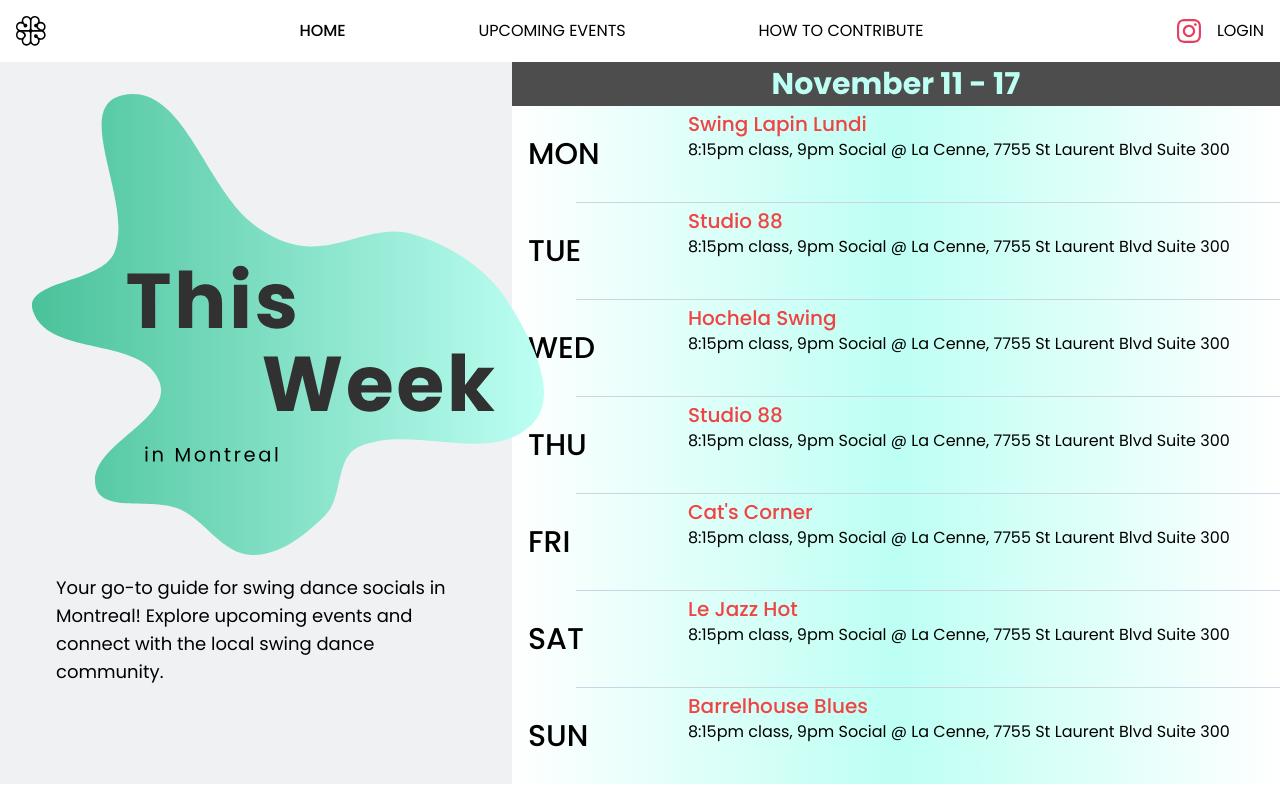
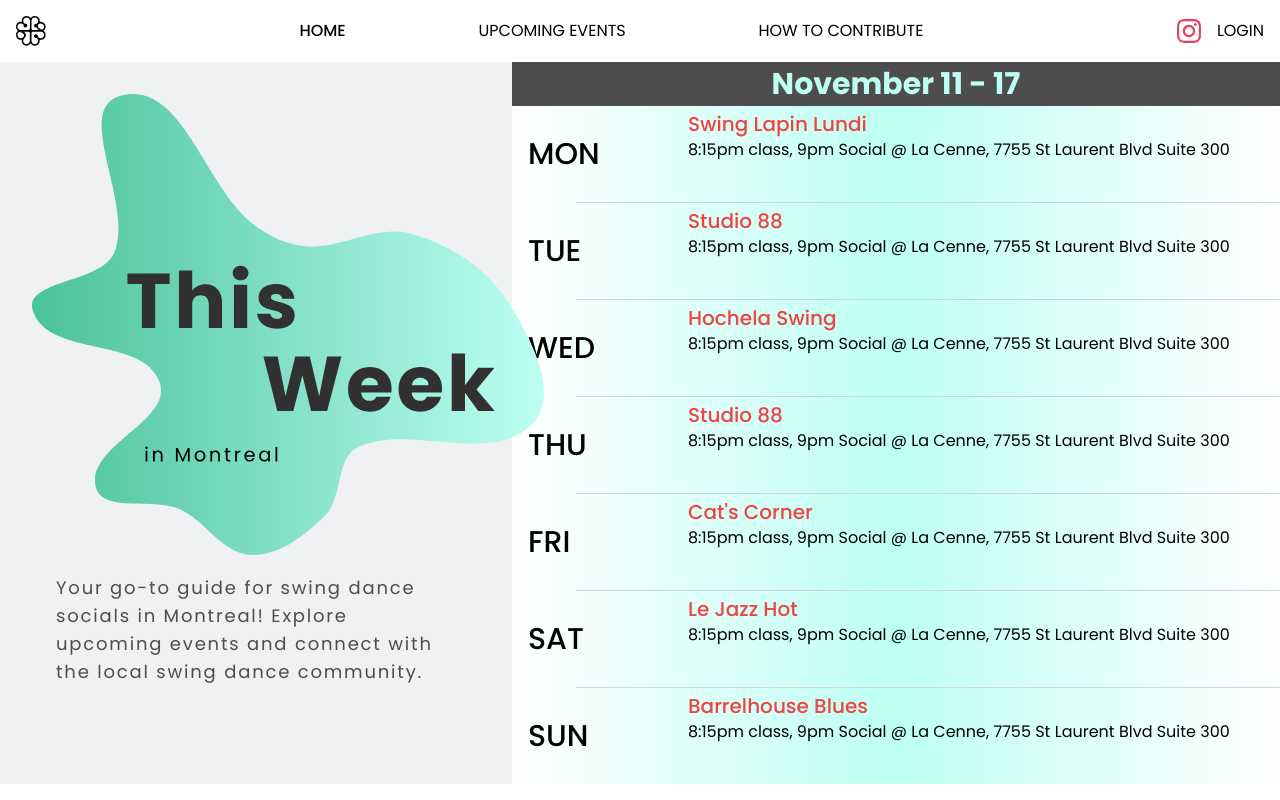
Before and after one commit to justinkwanchan/swing-schedule, a Next.js app in the folder front-end/: page / in a window 1280 px wide. Shown: the top 800 px of the page. Built offline with nearby package versions, Linux system fonts and the light colour scheme.

Commit message:
Update subtext on HomeTitleSection

```diff
--- a/front-end/src/app/components/home/home-title-section/index.tsx
+++ b/front-end/src/app/components/home/home-title-section/index.tsx
@@ -11,7 +11,7 @@ export default function HomeTitleSection() {
           alt={'This Week in Montreal'}
           className="-mt-16 w-[75%] mx-auto md:absolute md:z-10 md:top-8 md:left-8 md:translate-x-0 md:mt-0 md:w-[100%]"
         />
-        <p className="my-4 mx-14 md:mt-[42vw] xl:mt-[40vw] xl:text-lg 2xl:mt-[34vw]">
+        <p className="my-4 mx-14 text-dark-grey tracking-widest md:mt-[42vw] xl:mt-[40vw] xl:text-lg 2xl:mt-[34vw]">
           Your go-to guide for swing dance socials in Montreal! Explore upcoming
           events and connect with the local swing dance community.
         </p>
```
